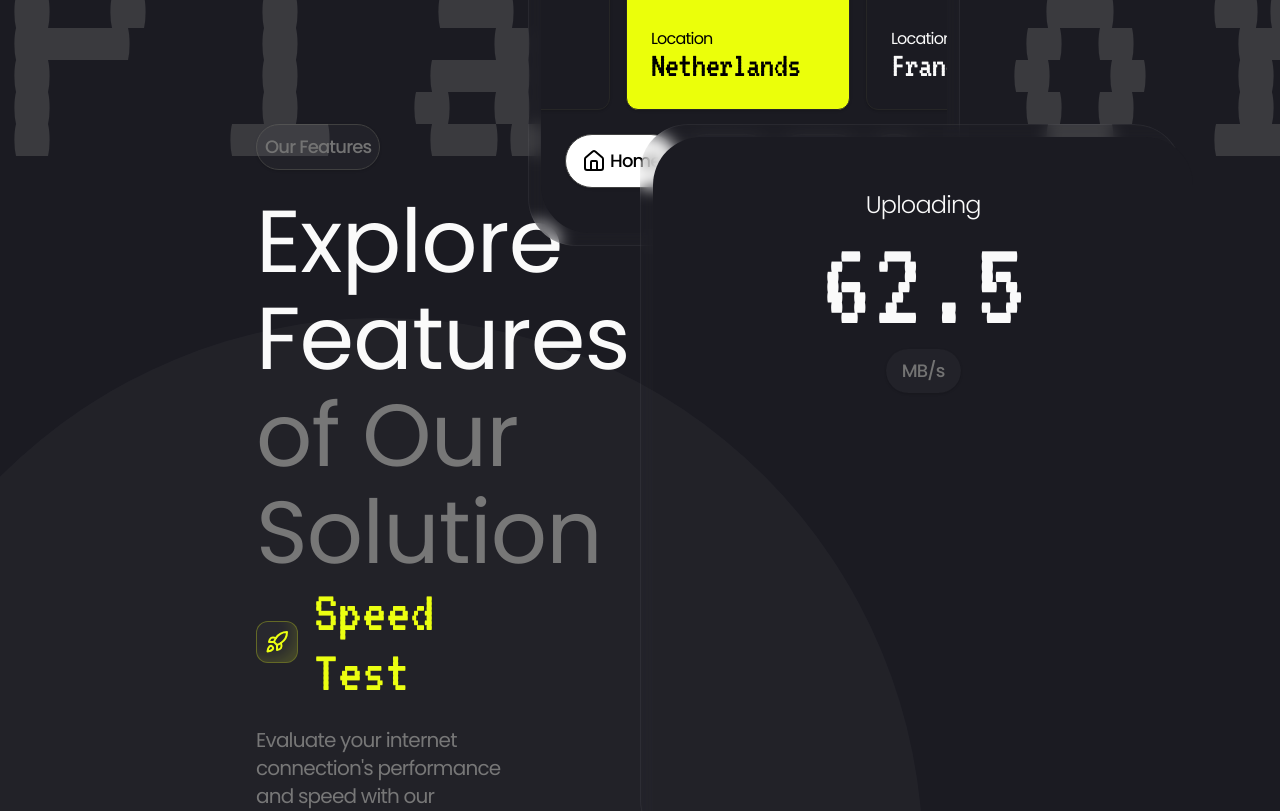
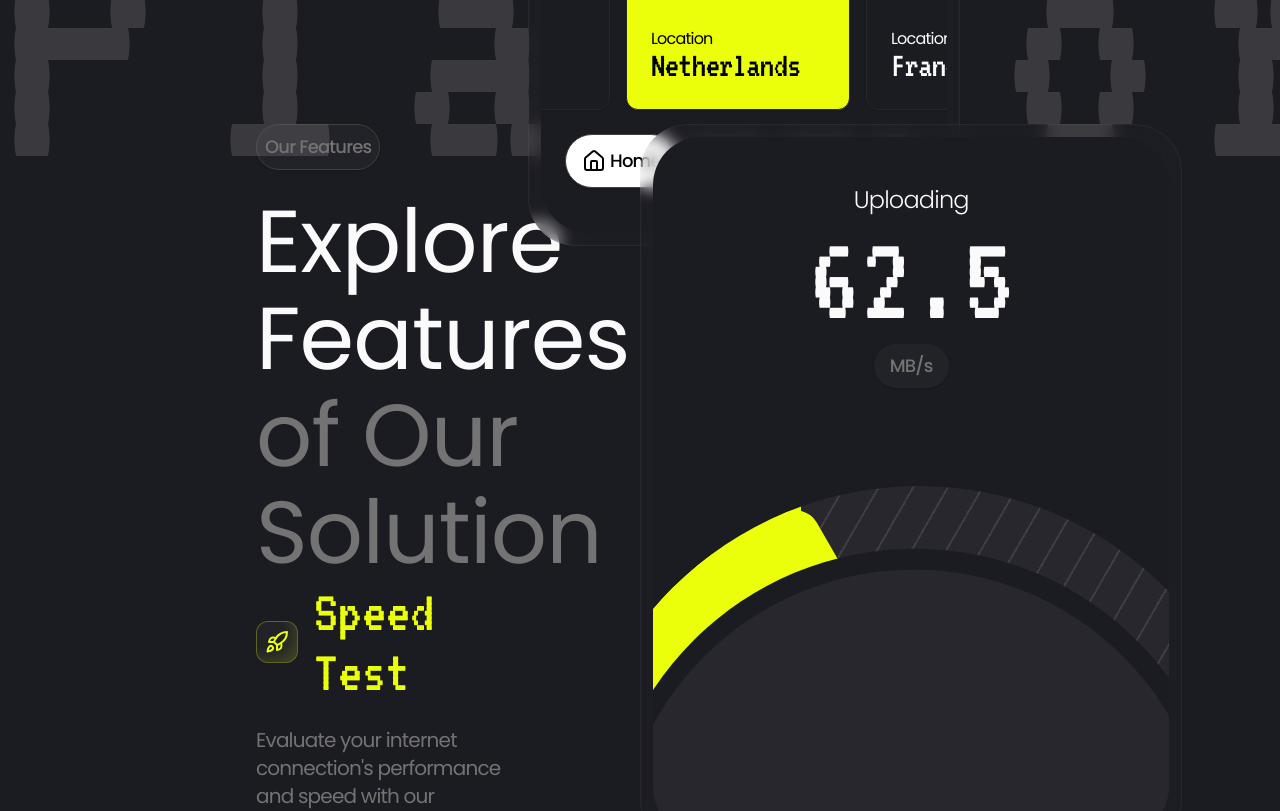
Before and after one commit to stingbulker/yuvraj-vpn, a Next.js app: page / in a window 1280 px wide. Shown: the part 2360-3171 px from the top of the page. Built offline with nearby package versions, Linux system fonts and the light colour scheme.

Commit message:
Sorry to CSS Overlords. I've done some crimes against the community

```diff
--- a/app/components/Features.tsx
+++ b/app/components/Features.tsx
@@ -70,9 +70,9 @@ const Features = () => {
       </div>
       <div
         id="featuresCard"
-        className="glass h-full aspect-[3/4] ws-[40rem] rounded-[3rem] p-3"
+        className="glass ws-[40rem] aspect-[3/4] h-full rounded-[3rem] p-3"
       >
-        <div className="absolute flex h-full w-full flex-col rounded-[3rem] bg-background px-6 py-4">
+        <div className="relative flex h-full w-full flex-col overflow-hidden rounded-[3rem] bg-background px-6 py-4">
           <div className="flex h-2/5 w-full flex-col items-center justify-center">
             <div className="text-2xl font-light">Uploading</div>
             <div className={`${vt.className} text-9xl tracking-normal`}>
@@ -80,7 +80,12 @@ const Features = () => {
             </div>
             <Badge className="border-none px-4 py-2">MB/s</Badge>
           </div>
-          <div className="absolute aspect-square right-1/2 top-1/4 w-[200%] bg-primary/[3%] rounded-full"></div>
+          <div className="bg-clip bg-strips absolute -left-[16%] top-[0%] aspect-square h-[100%] bg-primary/[5%]">
+            <div className="absolute right-[66.99%] top-[30%] aspect-square w-1/2 rounded-[2rem] bg-accent"></div>
+            <div className="absolute right-[60%] top-[63.9%] h-[5.5rem] w-1/2 rotate-[-30deg] rounded-[1.5rem] bg-accent"></div>
+          </div>
+          <div className="bg-clip absolute -left-[10%] top-[14%] aspect-square h-[90%] bg-background"></div>
+          <div className="bg-clip absolute -left-[6.9%] top-[19.5%] aspect-square h-[85%] bg-primary/[5%]"></div>
         </div>
       </div>
     </div>
--- a/app/globals.css
+++ b/app/globals.css
@@ -53,4 +53,16 @@
   .inner-shadow {
     box-shadow: inset #ebff0a33 -10px -10px 20px -10px;
   }
+  .bg-clip {
+    clip-path: circle(50% at 50% 100%);
+  }
+  .bg-strips {
+    background: repeating-linear-gradient(
+      -60deg,
+      rgba(255, 255, 255, 0.1),
+      rgba(255, 255, 255, 0.1) 2px,
+      transparent 2px,
+      transparent 30px
+    );
+  }
 }
```
